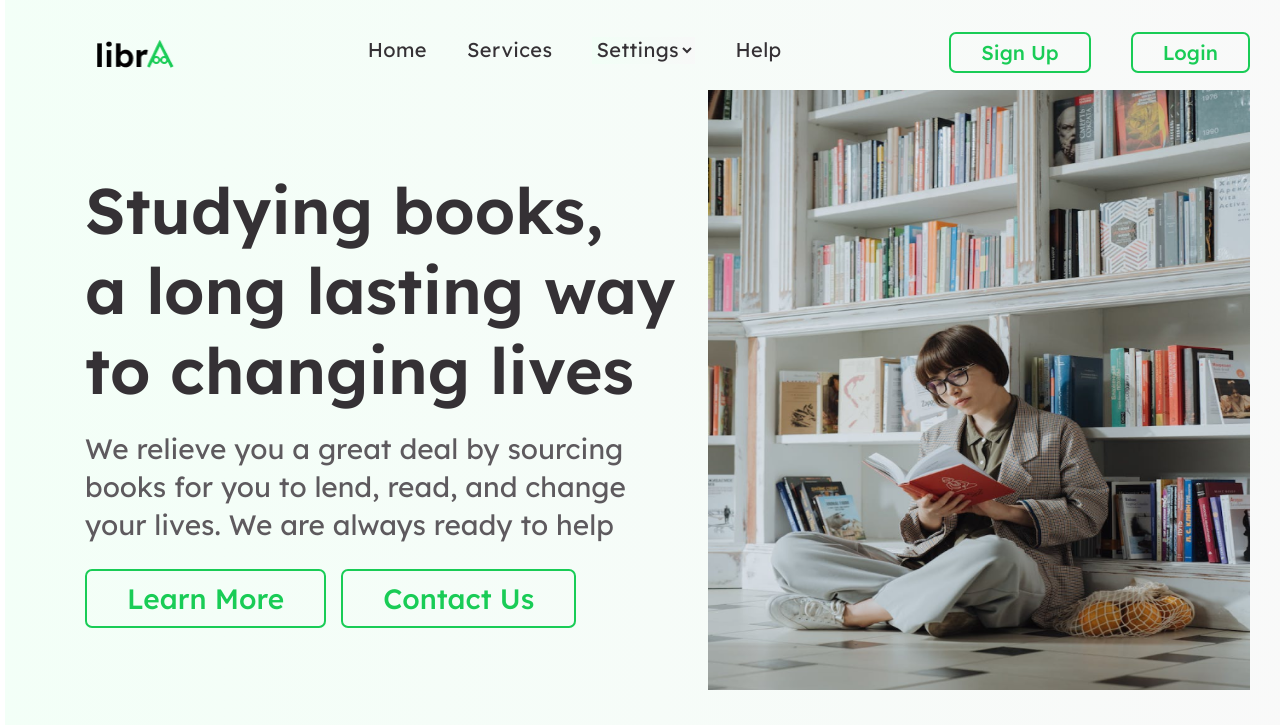
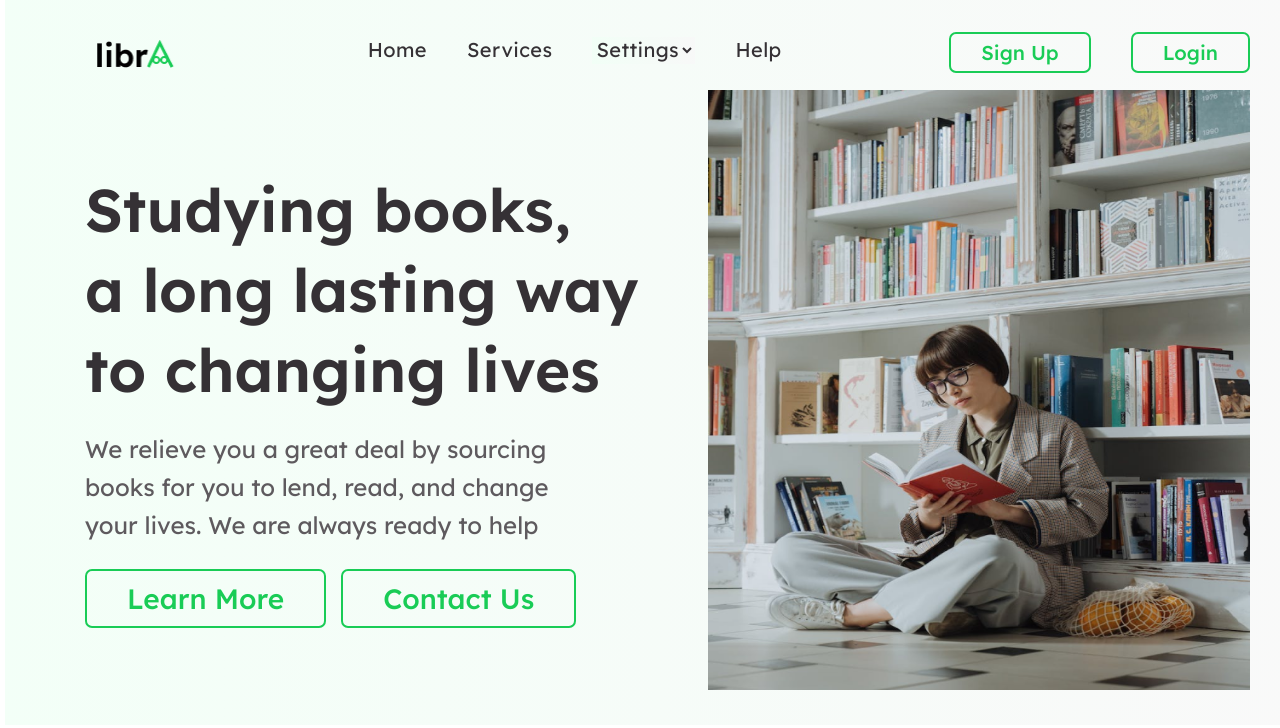
Before and after one commit to Nifix001/Libra, a React (Create React App) app: page / in a window 1280 px wide. Shown: the top 728 px of the page. Built offline with nearby package versions, Linux system fonts and the light colour scheme.

Commit message:
New commit

```diff
--- a/src/index.css
+++ b/src/index.css
@@ -96,7 +96,7 @@ header nav a select{
 
 .home-layout1 div h1{
   font-family: Lexend;
-  font-size: 64px;
+  font-size: 60px;
   font-weight: 600;
   line-height: 80px;
   letter-spacing: 0em;
@@ -106,7 +106,7 @@ header nav a select{
 
 .home-layout1 div p{
   font-family: Lexend;
-  font-size: 28px;
+  font-size: 24px;
   font-weight: 400;
   line-height: 38px;
   letter-spacing: 0em;
```
